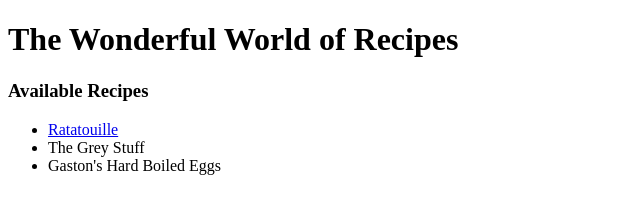
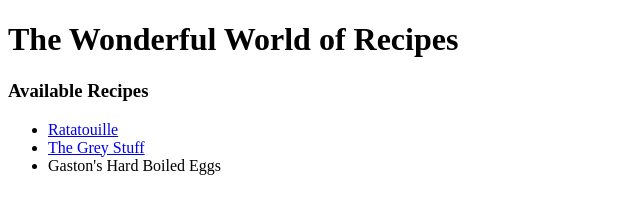
Before and after one commit to apoulos31/odin-recipes, a plain HTML site: page index.html in a window 1280 px wide. Shown: the full height of the page, 0-640 px from the left. Drawn offline with Linux system fonts and the light colour scheme.

Commit message:
Added grey stuff link to index.html

```diff
--- a/index.html
+++ b/index.html
@@ -9,7 +9,7 @@
         <h3>Available Recipes</h3>
         <ul>
             <li><a href="./recipes/lasagna.html">Ratatouille</a></li>
-            <li>The Grey Stuff</li>
+            <li><a href="./recipes/grey-stuff.html">The Grey Stuff</a></li>
             <li>Gaston's Hard Boiled Eggs</li>
         </ul>
     </body>
```
